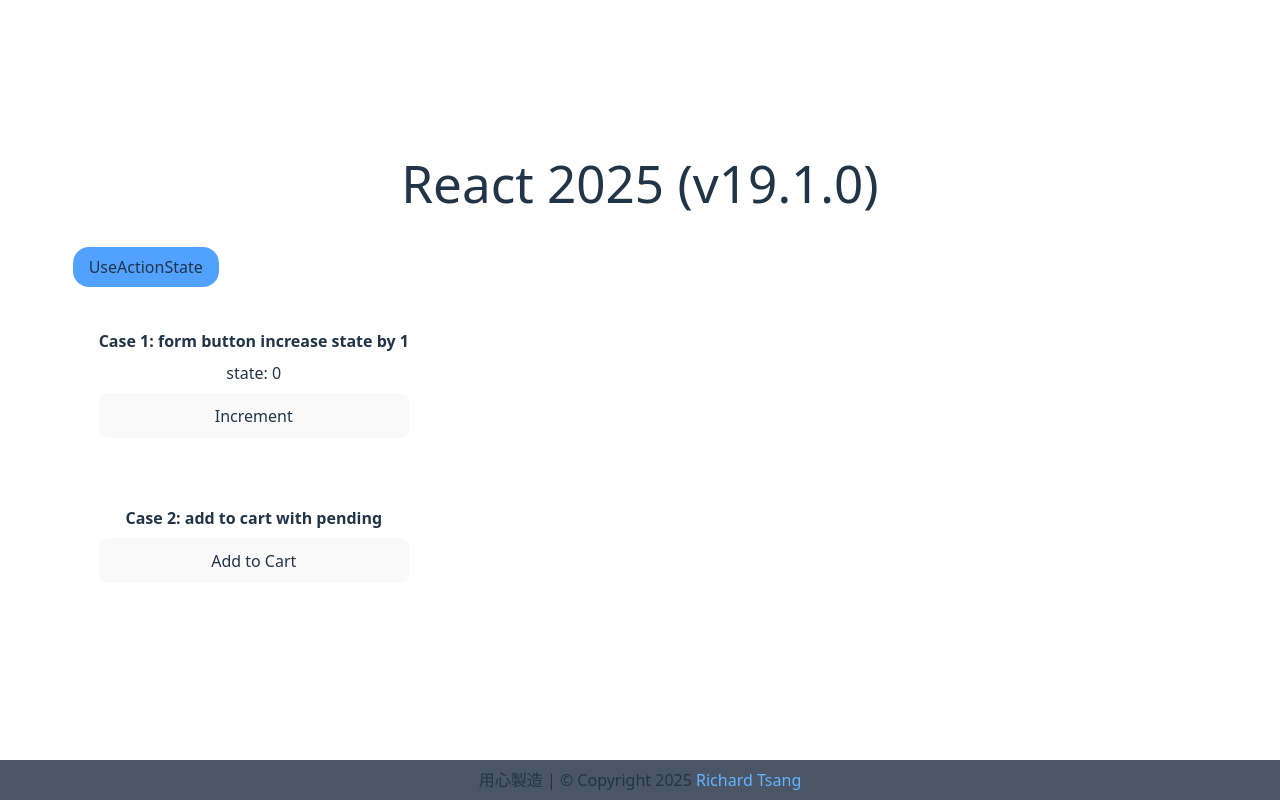
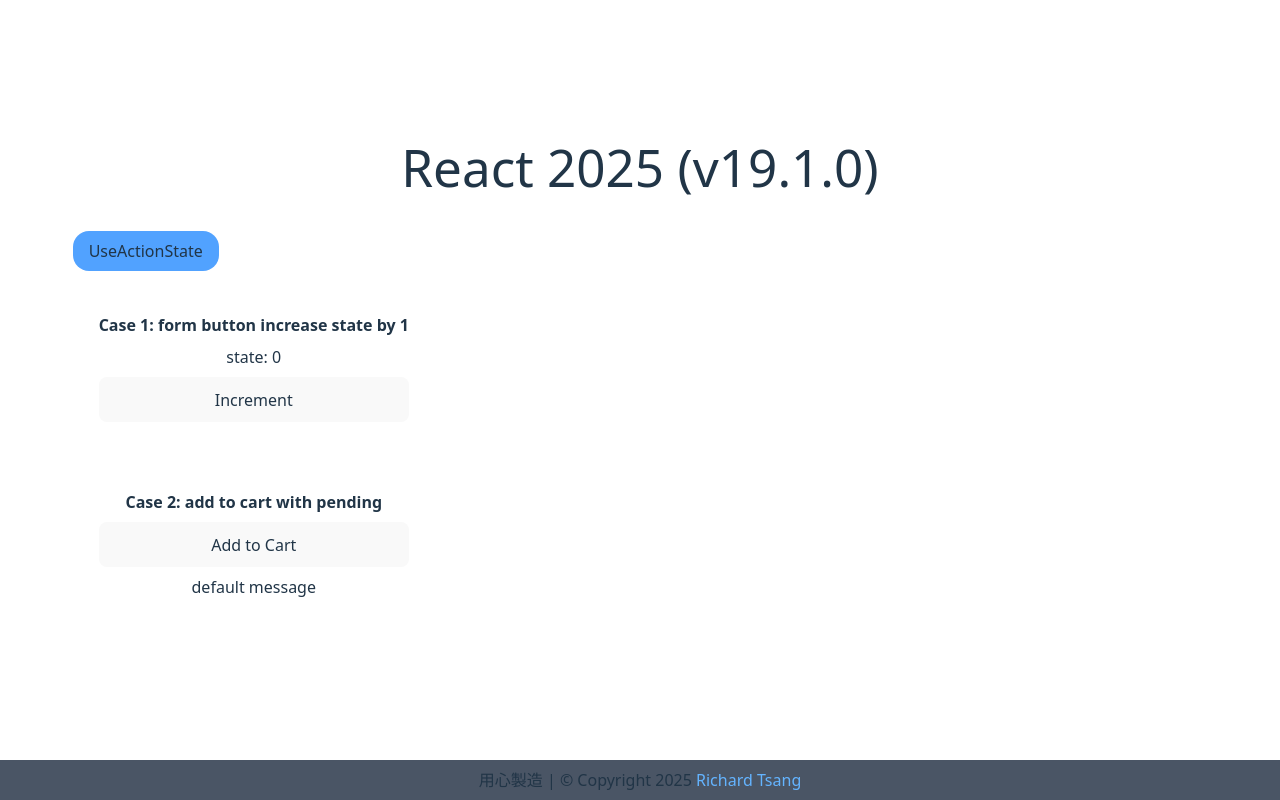
Before and after one commit to r7chardgh/react2025, a React (Vite) app: page / in a window 1280 px wide. Built offline with nearby package versions, Linux system fonts and the light colour scheme.

Commit message:
fix remove unused variable for build

```diff
--- a/src/components/Case.tsx
+++ b/src/components/Case.tsx
@@ -1,5 +1,4 @@
 import type { IWrapper } from '../lib/definitions'
-import * as ReactDOMServer from 'react-dom/server';
 interface ICase extends IWrapper {
     title: string;
     code?: string;
--- a/src/components/Footer.tsx
+++ b/src/components/Footer.tsx
@@ -1,4 +1,3 @@
-import React from 'react'
 const Footer = () => {
   return (
     <footer className='fixed left-0 bottom-0 w-full bg-gray-600 py-2'>用心製造 | © Copyright {new Date().getFullYear()} <a target='_blank' href='https://richardtsang.vercel.app/' className='text-white active:text-white'>Richard Tsang</a></footer>
--- a/src/components/UseActionState.tsx
+++ b/src/components/UseActionState.tsx
@@ -1,23 +1,13 @@
-import React, { useActionState } from 'react'
+import { useActionState } from 'react'
 import Case from './Case';
 
 const UseActionState = () => {
-    //actions
+    const [state, formActionOne] = useActionState(increment, 0);
+
     async function increment(prev: number) {
         return prev + 1;
     }
-    async function addToCart(prevState: any, queryData: any) {
-        const itemID = queryData.get('itemID');
 
-        await new Promise(resolve => {
-            setTimeout(resolve, 2000);
-        });
-        return "Added to cart";
-
-    }
-
-    const [state, formActionOne] = useActionState(increment, 0);
-    const [message, formActionTwo, isPending] = useActionState(addToCart, null);
     return (
         <div className='flex flex-col gap-4 items-center sm:items-start'>
             <h3 className=' px-4 py-2 rounded-2xl bg-blue-400'>UseActionState</h3>
@@ -28,13 +18,35 @@
                 </form>
             </Case>
             <Case title="Case 2: add to cart with pending">
-                <form action={formActionTwo} className='flex flex-col gap-2'>
-                    <button type="submit">Add to Cart</button>
-                    {isPending ? "Loading..." : message}
-                </form>
+                <AddToCartForm itemID='1' />
             </Case>
         </div>
     )
 }
 
+//second case
+const AddToCartForm = ({ itemID }: { itemID?: string }) => {
+    const [message, AddToCartFormAction, isPending] = useActionState(addToCart, 'default message');
+
+    async function addToCart(prevState: string, queryData: any) {
+        const itemID = queryData.get('itemID');
+
+        if (itemID === '1') {
+            console.log('the prevState is: ', prevState);
+
+            await new Promise(resolve => {
+                setTimeout(resolve, 2000);
+            });
+            return "Added to cart";
+        }
+        return 'no item id'
+    }
+
+    return <form action={AddToCartFormAction} itemID='1' className='flex flex-col gap-2'>
+        <input type='hidden' name='itemID' value={itemID} />
+        <button type="submit">Add to Cart</button>
+        {isPending ? "Loading..." : message}
+    </form>
+}
+
 export default UseActionState
```
